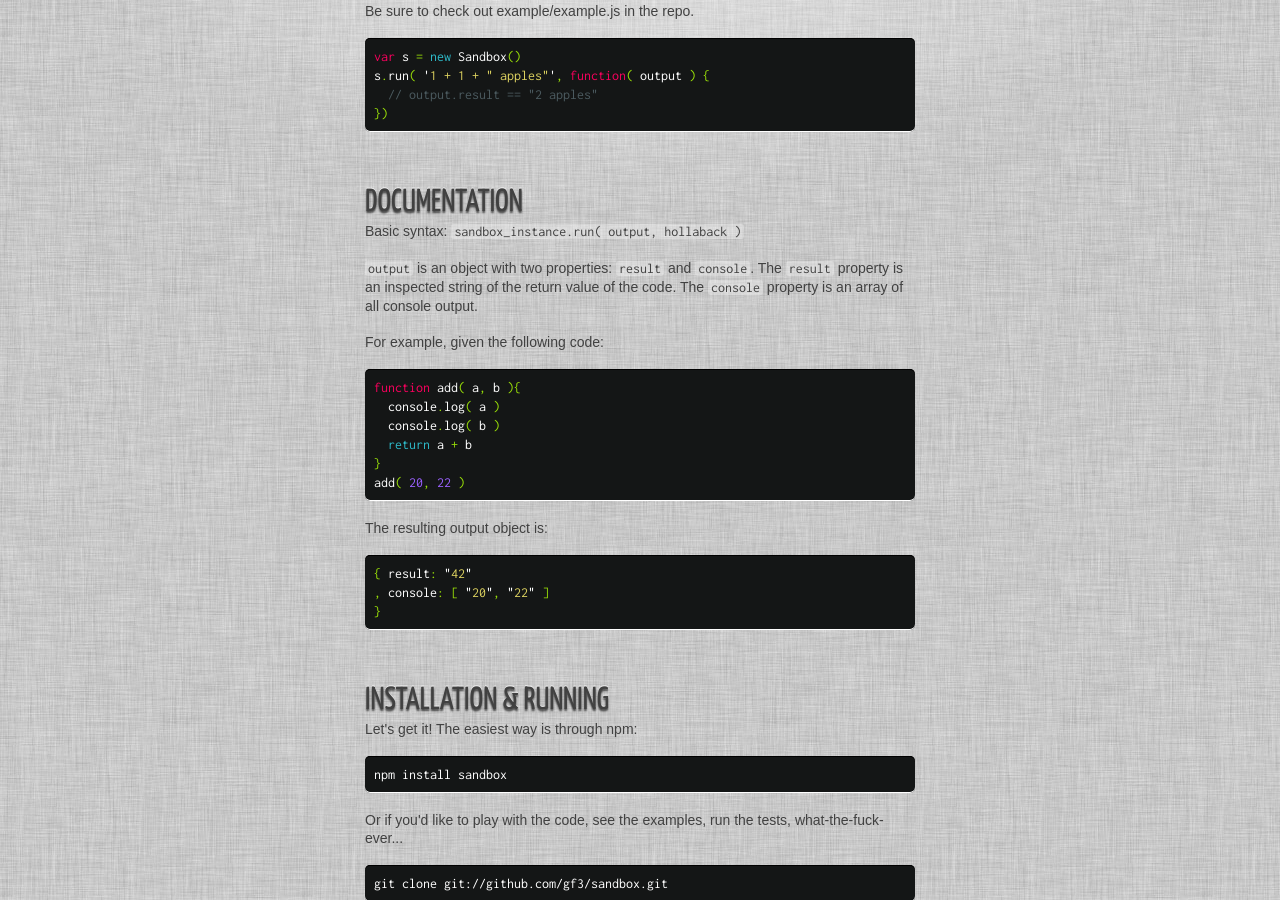
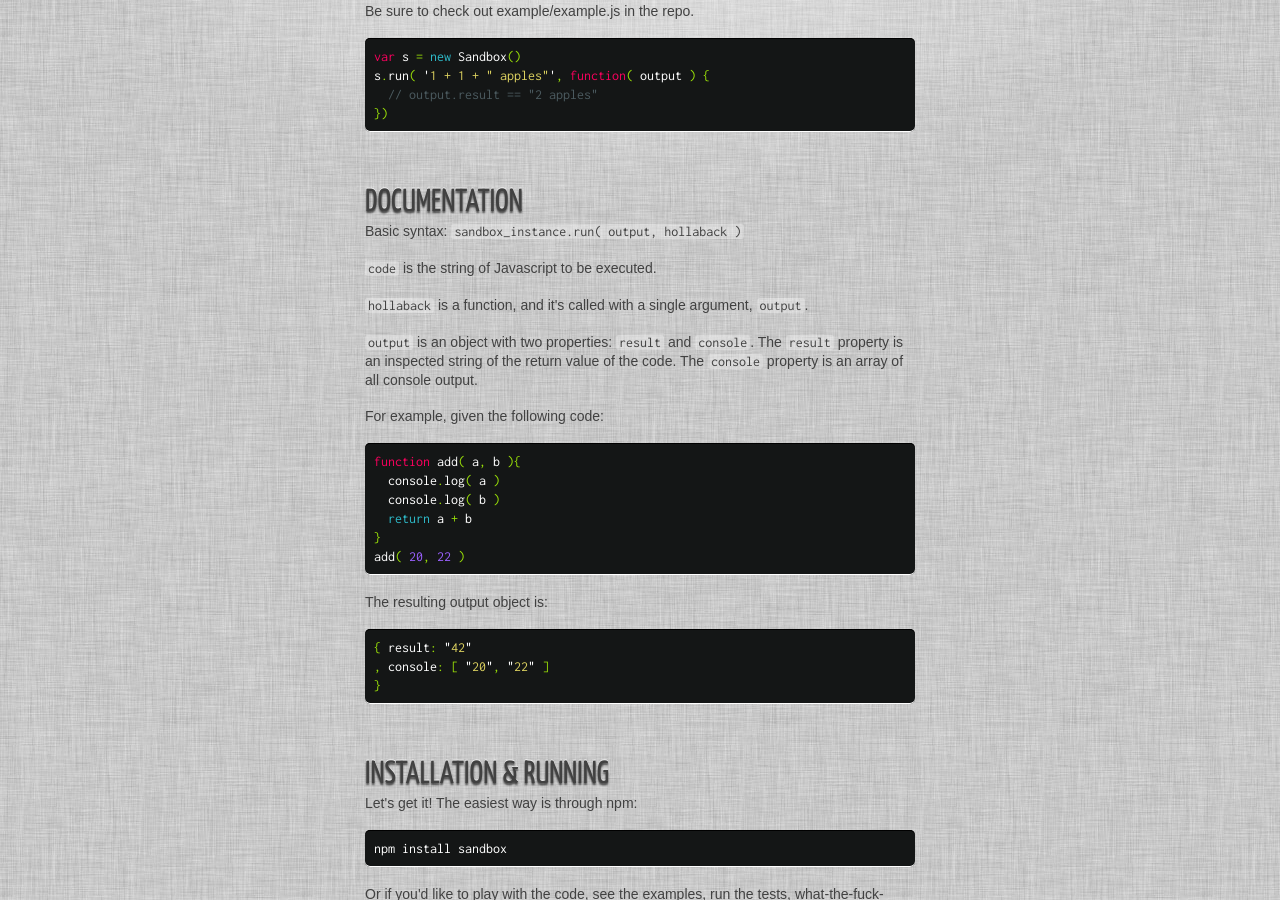
Before and after one commit to gf3/sandbox, a Jekyll site: the page built from index.html, in a window 1280 px wide and 900 px high, scrolled down 539 px. Built offline with Jekyll 4.4.1, drawn with Linux system fonts in a browser that asks for light colours.

Commit message:
fixed: Documentation.

```diff
--- a/index.html
+++ b/index.html
@@ -40,6 +40,10 @@ s.run( '1 + 1 + " apples"', function( output ) {
   </header>
 
   <p>Basic syntax: <code>sandbox_instance.run( output, hollaback )</code></p>
+
+  <p><code>code</code> is the string of Javascript to be executed.</p>
+
+  <p><code>hollaback</code> is a function, and it's called with a single argument, <code>output</code>.</p>
 
   <p>
     <code>output</code> is an object with two properties: <code>result</code>
```
